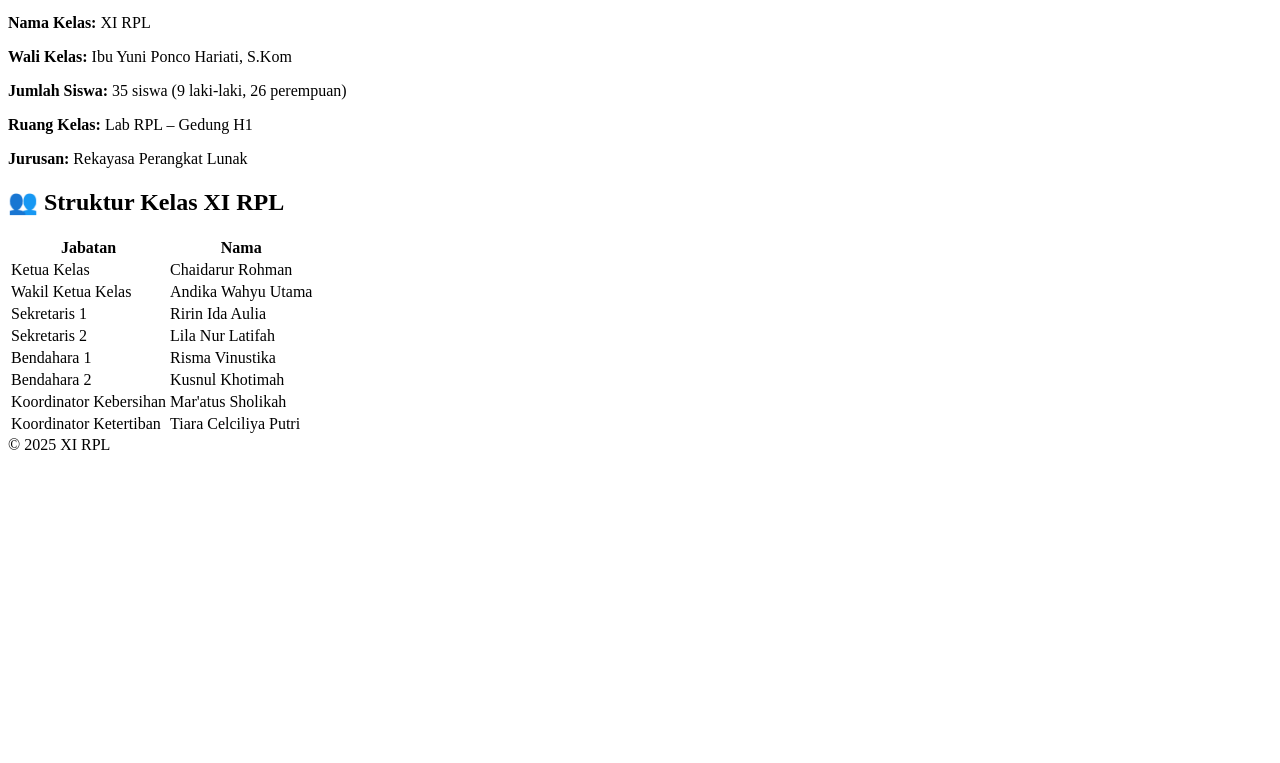
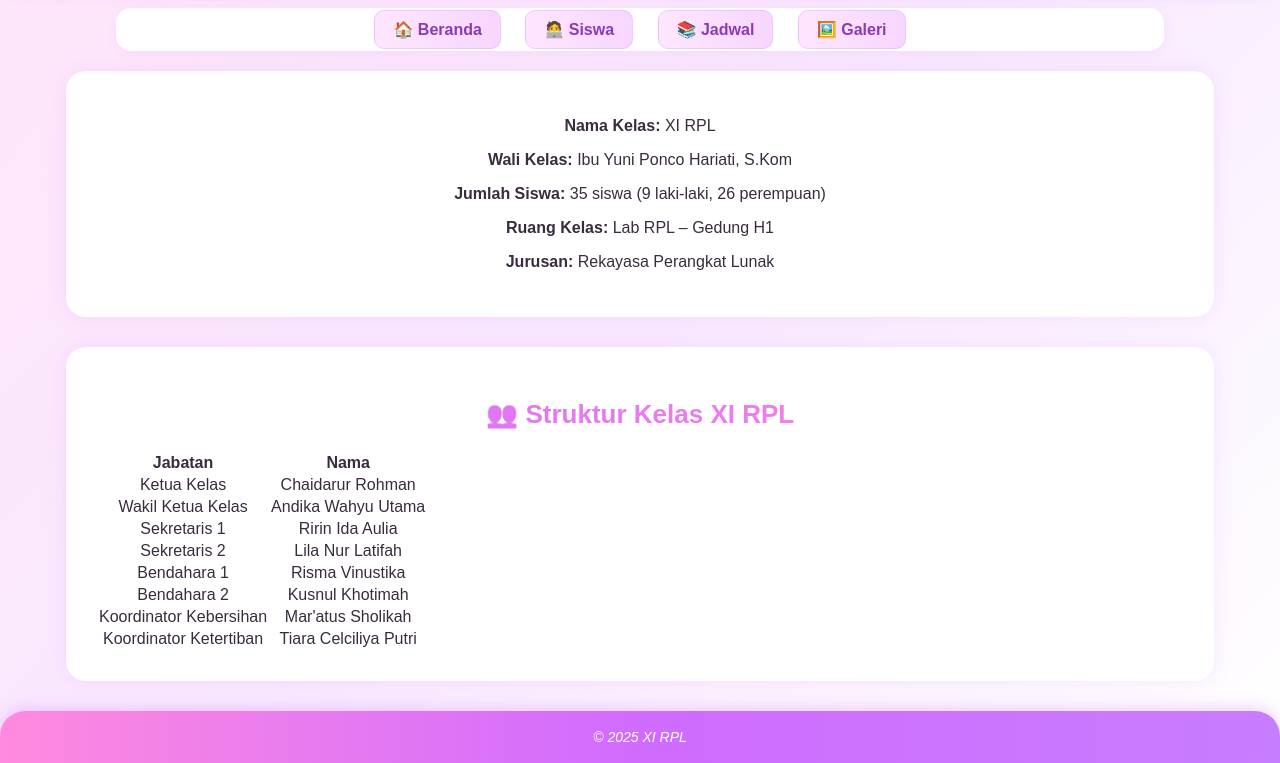
Before and after one commit to rinarin12/website-kls-klmpk-13, a plain HTML site: page profil.html in a window 1280 px wide. Shown: the part 102-865 px from the top of the page. Before the commit the page ends 800 px from the top, so only its background shows below. Drawn offline with Linux system fonts and the light colour scheme.

Commit message:
Change stylesheet link from profil.css to style.css

```diff
--- a/profil.html
+++ b/profil.html
@@ -3,7 +3,7 @@
 <head>
   <meta charset="UTF-8">
   <title>👨‍🏫 Profil Kelas XI RPL</title>
-  <link rel="stylesheet" href="profil.css">
+  <link rel="stylesheet" href="style.css">
 </head>
 
 <body>
```
